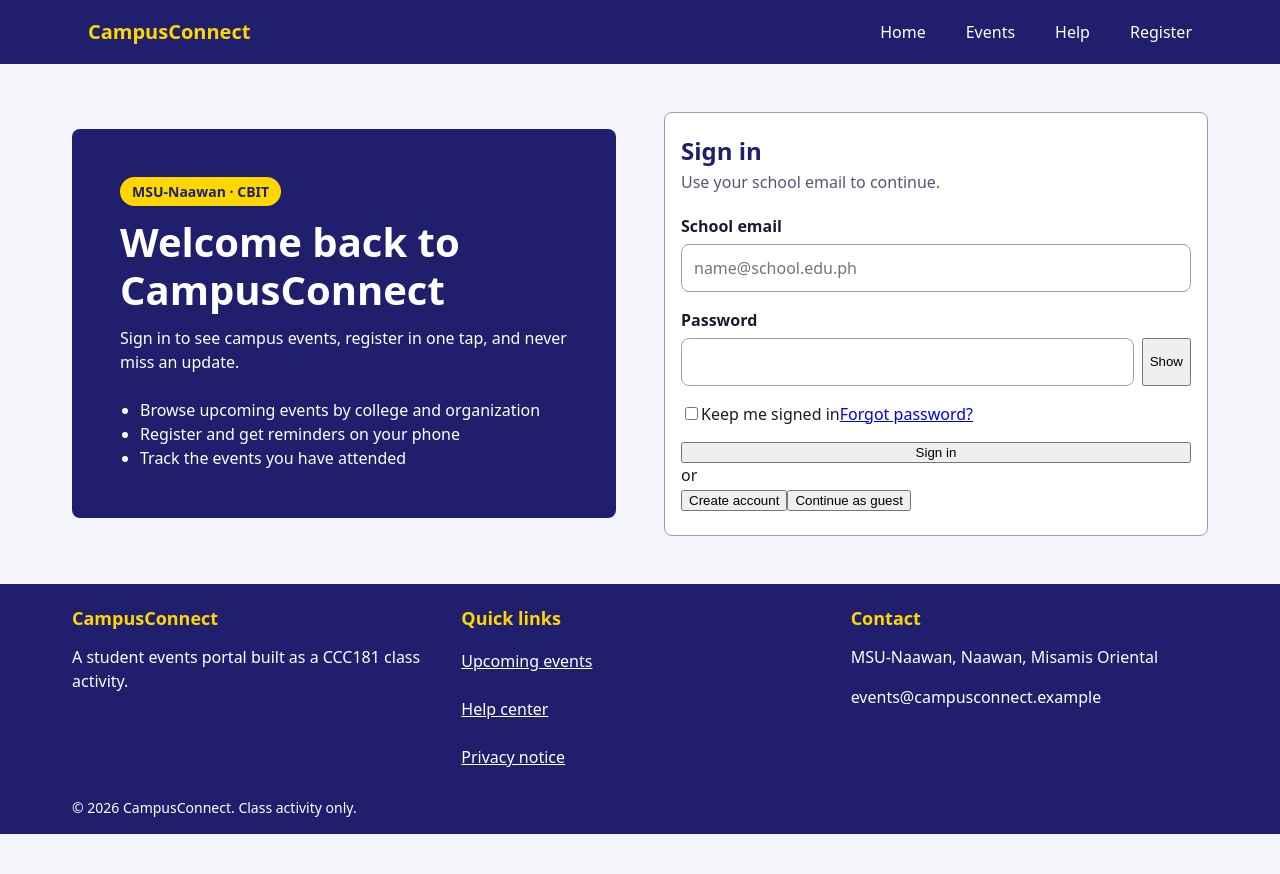
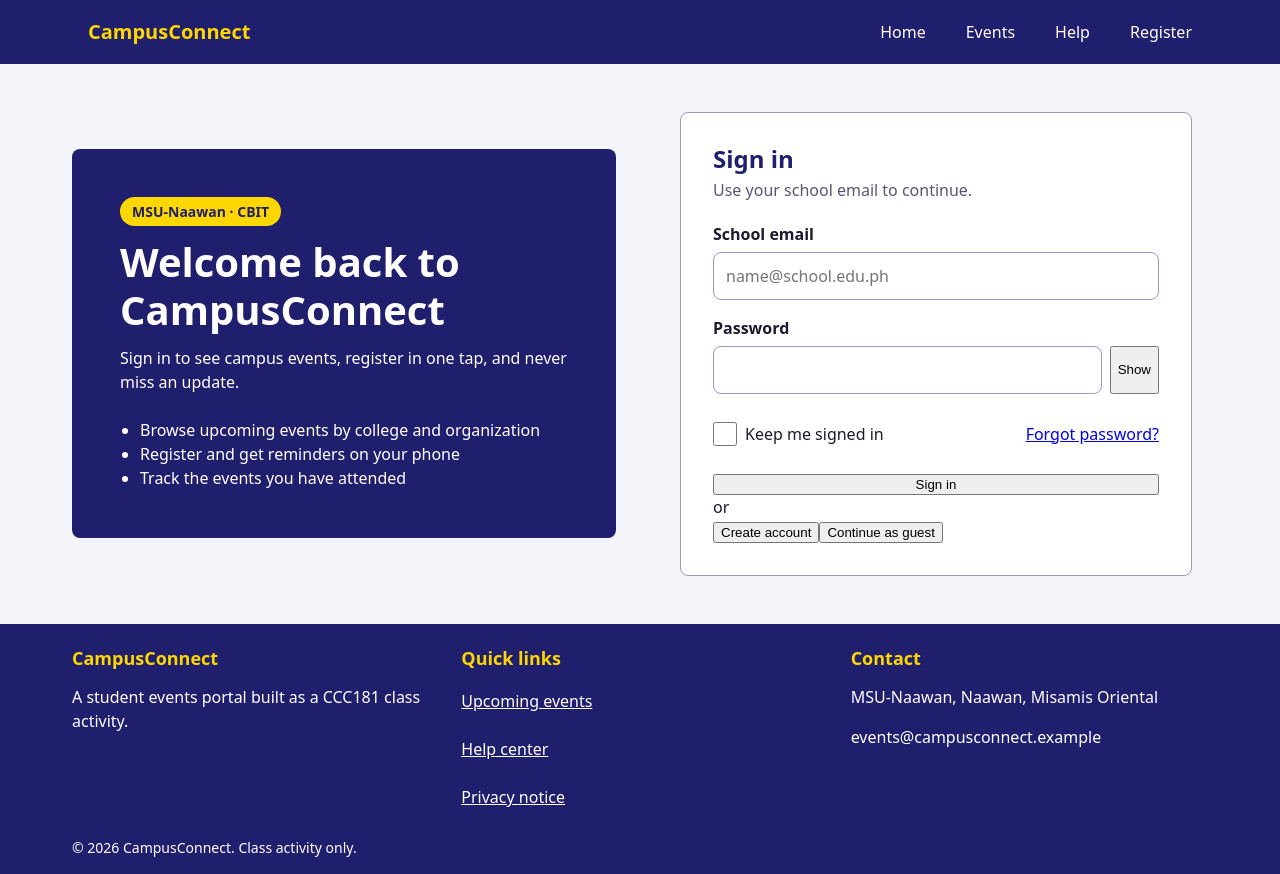
Before and after one commit to leonard-corpuz/ccc181-week10-group11, a React (Vite) app: page / in a window 1280 px wide. Before the commit the page ends 834 px from the top, so only its background shows below. Built offline with nearby package versions, Linux system fonts and the light colour scheme.

Commit message:
form: checkbox row and buttons side by side from 768px

```diff
--- a/src/styles/form.css
+++ b/src/styles/form.css
@@ -48,3 +48,25 @@
   background: #e7f6ec;
   border-radius: var(--radius);
 }
+
+
+/* options row: stacked on phones */
+.form-options { display: flex; flex-direction: column; }
+.checkbox { display: flex; align-items: center; gap: 0.5rem; min-height: 48px; }
+.checkbox input { width: 1.5rem; height: 1.5rem; margin: 0; }
+
+.link {
+  display: inline-flex;
+  align-items: center;
+  min-height: 48px
+}
+
+@media (min-width: 768px) {
+  .login-card { max-width: 32rem; margin-inline: auto; padding: 2rem; }
+  .form-options {
+    flex-direction: row;
+    justify-content: space-between;
+    align-items: center; /* checkbox LEFT, link RIGHT */
+  }
+  .alt-actions { flex-direction: row; } /* two buttons SIDE BY SIDE */
+}
```
